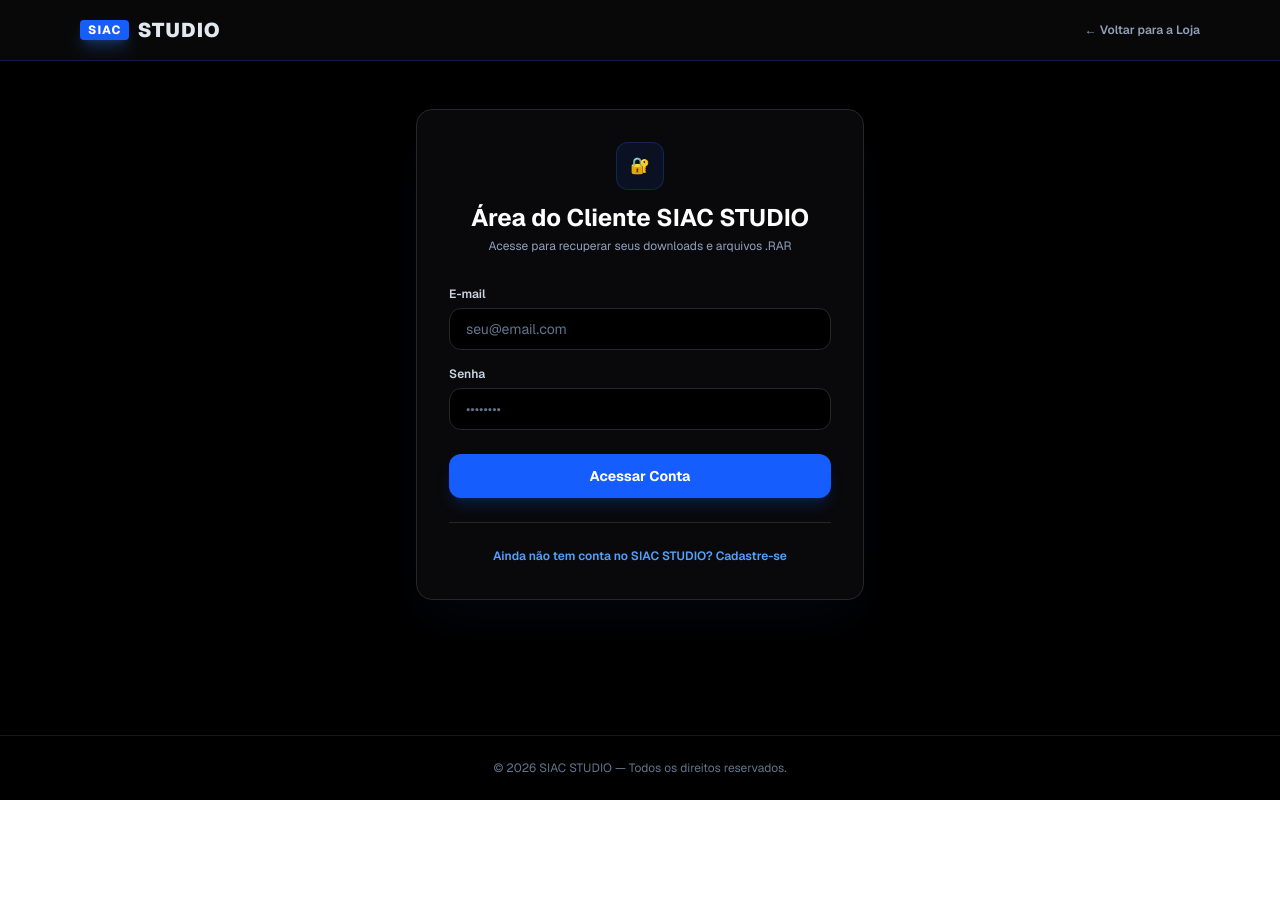
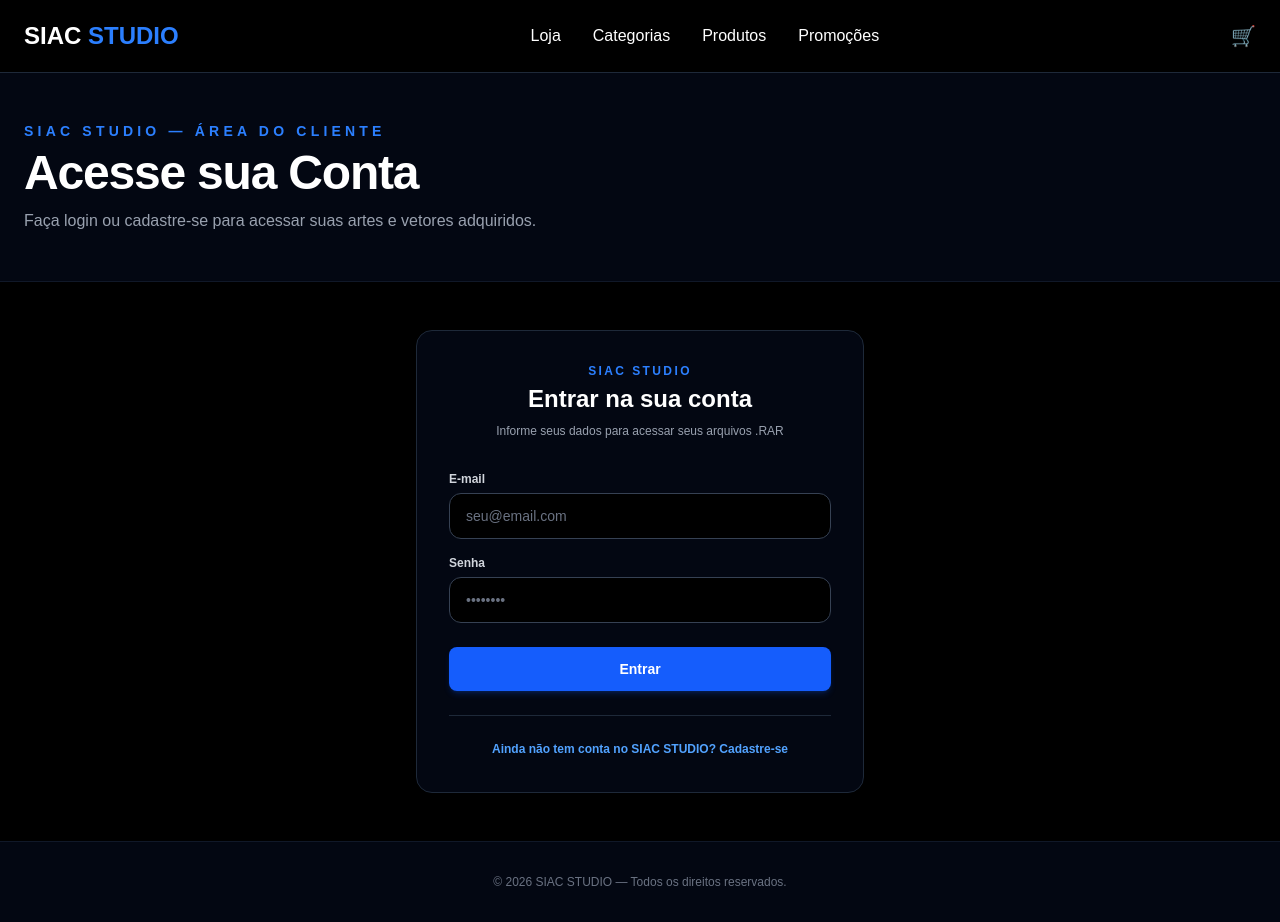
Before and after one commit to sergioitalo10/SIAC-STUDIO, a Next.js app: page /minha-conta in a window 1280 px wide. Before the commit the page ends 800 px from the top, so only its background shows below. Built offline with nearby package versions, Linux system fonts and the light colour scheme.

Commit message:
Feat: Padronização completa do layout SIAC STUDIO e integração da Área do Cliente com a Home

```diff
--- a/src/app/minha-conta/page.tsx
+++ b/src/app/minha-conta/page.tsx
@@ -2,6 +2,7 @@
 
 import { useState, useEffect } from "react";
 import Link from "next/link";
+import CartButton from "@/components/CartButton";
 
 interface ItemPedido {
   id: number;
@@ -34,9 +35,13 @@
   useEffect(() => {
     const sessaoSalva = localStorage.getItem("cliente_sessao");
     if (sessaoSalva) {
+      try {
         const datos = JSON.parse(sessaoSalva);
         setUsuario(datos);
         carregarPedidos(datos.email);
+      } catch (e) {
+        console.error("Erro ao ler sessão local:", e);
+      }
     }
   }, []);
 
@@ -94,90 +99,114 @@
   };
 
   return (
-    <div className="min-h-screen bg-black text-slate-100 flex flex-col justify-between font-sans">
-      {/* CABEÇALHO SIAC STUDIO */}
-      <header className="border-b border-blue-900/40 bg-zinc-950/90 backdrop-blur sticky top-0 z-50">
-        <div className="max-w-6xl mx-auto px-4 py-4 flex justify-between items-center">
-          <Link href="/" className="text-xl font-black tracking-wider text-white flex items-center gap-2">
-            <span className="bg-blue-600 text-white px-2 py-0.5 rounded font-extrabold text-xs shadow-lg shadow-blue-500/30">SIAC</span>
-            <span className="text-slate-200">STUDIO</span>
+    <main className="min-h-screen bg-black text-white flex flex-col justify-between">
+      {/* CABEÇALHO IDÊNTICO À HOME */}
+      <header className="border-b border-gray-800 bg-black sticky top-0 z-50 backdrop-blur-md bg-black/90">
+        <div className="mx-auto flex max-w-7xl items-center justify-between px-6 py-5">
+          <Link href="/" className="text-2xl font-bold">
+            SIAC <span className="text-blue-500">STUDIO</span>
           </Link>
 
-          <Link href="/" className="text-xs font-semibold text-slate-400 hover:text-blue-400 transition flex items-center gap-1">
-            ← Voltar para a Loja
+          <nav className="hidden gap-8 md:flex">
+            <Link href="/" className="hover:text-blue-500 transition">
+              Loja
             </Link>
+            <Link href="/#categorias" className="hover:text-blue-500 transition">
+              Categorias
+            </Link>
+            <Link href="/#produtos" className="hover:text-blue-500 transition">
+              Produtos
+            </Link>
+            <Link href="/#destaques" className="hover:text-blue-500 transition">
+              Promoções
+            </Link>
+          </nav>
+
+          <div className="flex items-center gap-4">
+            {usuario && (
+              <button
+                onClick={handleLogout}
+                className="text-sm font-semibold text-gray-400 hover:text-white transition px-2 py-1"
+              >
+                Sair
+              </button>
+            )}
+            <CartButton />
+          </div>
         </div>
       </header>
 
-      {/* CONTEÚDO PRINCIPAL */}
-      <main className="max-w-4xl mx-auto px-4 py-12 flex-1 w-full">
+      {/* BANNER PRINCIPAL DO PAINEL */}
+      <section className="relative overflow-hidden bg-gray-950 border-b border-gray-900">
+        <div className="mx-auto max-w-7xl px-6 py-12">
+          <p className="mb-2 text-sm font-semibold uppercase tracking-[0.3em] text-blue-500">
+            SIAC STUDIO — ÁREA DO CLIENTE
+          </p>
+
+          <h1 className="text-3xl font-bold tracking-tight md:text-5xl">
+            {usuario ? `Olá, ${usuario.nome}!` : "Acesse sua Conta"}
+          </h1>
+
+          <p className="mt-3 max-w-2xl text-base text-gray-400">
+            {usuario
+              ? `Gerencie e resgate o download ilimitado dos seus pacotes .RAR associados ao e-mail ${usuario.email}.`
+              : "Faça login ou cadastre-se para acessar suas artes e vetores adquiridos."}
+          </p>
+        </div>
+      </section>
+
+      {/* CONTEÚDO PRINCIPAL (DASHBOARD OU LOGIN) */}
+      <section className="mx-auto max-w-7xl px-6 py-12 flex-1 w-full">
         {usuario ? (
-          /* DASHBOARD DO CLIENTE LOGADO */
+          /* DASHBOARD LOGADO */
           <div className="space-y-8">
-            {/* Banner de Boas-Vindas */}
-            <div className="bg-gradient-to-r from-zinc-950 via-slate-900 to-zinc-950 border border-blue-900/50 rounded-2xl p-6 md:p-8 flex flex-col md:flex-row justify-between items-start md:items-center gap-4 shadow-2xl shadow-blue-950/20">
+            <div className="flex items-center justify-between border-b border-gray-800 pb-4">
               <div>
-                <span className="inline-block px-3 py-1 bg-blue-500/10 text-blue-400 text-xs font-semibold rounded-full border border-blue-500/20 mb-2">
-                  Área Exclusiva do Cliente
+                <p className="text-sm font-semibold uppercase tracking-wider text-blue-500">
+                  Meus Downloads
+                </p>
+                <h2 className="mt-1 text-2xl font-bold">Pacotes e Arquivos Liberados</h2>
+              </div>
+              <span className="text-sm text-gray-400">
+                {pedidos.length} {pedidos.length === 1 ? "pedido encontrado" : "pedidos encontrados"}
               </span>
-                <h1 className="text-2xl md:text-3xl font-bold text-white">Bem-vindo(a), {usuario.nome}!</h1>
-                <p className="text-sm text-slate-400 mt-1">{usuario.email}</p>
-              </div>
-              <button
-                onClick={handleLogout}
-                className="px-4 py-2 text-xs font-semibold bg-zinc-900 hover:bg-zinc-800 text-slate-300 rounded-xl border border-zinc-700 transition"
-              >
-                Sair da Conta
-              </button>
-            </div>
-
-            {/* Lista de Pedidos & Downloads */}
-            <div className="space-y-4">
-              <div className="flex justify-between items-center">
-                <h2 className="text-xl font-bold text-white flex items-center gap-2">
-                  <svg className="w-5 h-5 text-blue-500" fill="none" stroke="currentColor" viewBox="0 0 24 24">
-                    <path strokeLinecap="round" strokeLinejoin="round" strokeWidth="2" d="M4 16v1a3 3 0 003 3h10a3 3 0 003-3v-1m-4-4l-4 4m0 0l-4-4m4 4V4" />
-                  </svg>
-                  Meus Arquivos Digitais (.RAR)
-                </h2>
-                <span className="text-xs text-slate-400">{pedidos.length} pedido(s) liberado(s)</span>
             </div>
 
             {carregandoPedidos ? (
-                <div className="text-center py-12 bg-zinc-950 rounded-2xl border border-zinc-800">
-                  <div className="animate-spin rounded-full h-8 w-8 border-b-2 border-blue-500 mx-auto mb-3"></div>
-                  <p className="text-sm text-slate-400">Buscando seus downloads no SIAC STUDIO...</p>
+              <div className="rounded-2xl border border-gray-800 bg-gray-950 px-6 py-16 text-center">
+                <div className="text-4xl animate-bounce">📦</div>
+                <h3 className="mt-4 text-xl font-bold">Carregando seus arquivos...</h3>
               </div>
             ) : pedidos.length === 0 ? (
-                <div className="text-center py-12 bg-zinc-950 rounded-2xl border border-dashed border-zinc-800 p-8">
-                  <div className="w-12 h-12 bg-blue-600/10 text-blue-400 rounded-full flex items-center justify-center mx-auto mb-4 border border-blue-500/20">
-                    📦
-                  </div>
-                  <h3 className="text-lg font-semibold text-white mb-1">Nenhum pedido liberado no momento</h3>
-                  <p className="text-sm text-slate-400 max-w-md mx-auto mb-6">
-                    Assim que o seu pagamento via PIX for aprovado, seus arquivos .RAR estarão salvos aqui para download ilimitado.
+              <div className="rounded-2xl border border-gray-800 bg-gray-950 px-6 py-16 text-center">
+                <div className="text-4xl">🔎</div>
+                <h3 className="mt-4 text-xl font-bold">Nenhum pedido liberado no momento</h3>
+                <p className="mt-2 text-gray-400 max-w-md mx-auto">
+                  Assim que o seu pagamento via PIX for aprovado, seus arquivos .RAR aparecerão aqui automaticamente.
                 </p>
                 <Link
-                    href="/"
-                    className="inline-flex items-center gap-2 px-5 py-2.5 bg-blue-600 hover:bg-blue-500 text-white font-bold rounded-xl text-sm transition shadow-lg shadow-blue-600/20"
+                  href="/#produtos"
+                  className="mt-6 inline-block rounded-lg bg-blue-600 px-6 py-3 font-semibold transition hover:bg-blue-500"
                 >
-                    Explorar Projetos no Site
+                  Explorar artes na loja
                 </Link>
               </div>
             ) : (
-                <div className="grid gap-4">
+              <div className="grid grid-cols-1 gap-6">
                 {pedidos.map((pedido) => (
                   <div
                     key={pedido.id}
-                      className="bg-zinc-950 border border-zinc-800/80 rounded-2xl p-5 hover:border-blue-900/50 transition"
+                    className="rounded-2xl border border-gray-800 bg-gray-950 p-6 transition hover:border-gray-700"
                   >
-                      <div className="flex flex-wrap justify-between items-center pb-4 mb-4 border-b border-zinc-800 gap-2">
+                    <div className="flex flex-wrap items-center justify-between pb-4 mb-4 border-b border-gray-800 gap-2">
                       <div>
-                          <span className="text-xs font-semibold text-slate-400">PEDIDO #{pedido.id}</span>
-                          <p className="text-xs text-slate-500">Pagamento confirmado via Mercado Pago</p>
+                        <span className="text-xs font-semibold tracking-wider text-blue-500 uppercase">
+                          PEDIDO #{pedido.id}
+                        </span>
+                        <p className="text-xs text-gray-400">Pagamento aprovado via Mercado Pago</p>
                       </div>
-                        <span className="px-3 py-1 text-xs font-bold bg-blue-500/10 text-blue-400 rounded-full border border-blue-500/20 flex items-center gap-1.5">
-                          <span className="w-1.5 h-1.5 rounded-full bg-blue-400 animate-pulse"></span>
+                      <span className="rounded-full bg-blue-500/10 border border-blue-500/30 px-3 py-1 text-xs font-semibold text-blue-400 flex items-center gap-1.5">
+                        <span className="h-1.5 w-1.5 rounded-full bg-blue-400 animate-pulse"></span>
                         Aprovado
                       </span>
                     </div>
@@ -186,7 +215,7 @@
                       {pedido.itens.map((item) => (
                         <div
                           key={item.id}
-                            className="flex flex-col sm:flex-row justify-between items-start sm:items-center bg-black/80 p-4 rounded-xl border border-zinc-800/80 gap-4"
+                          className="flex flex-col sm:flex-row justify-between items-start sm:items-center bg-black/80 p-4 rounded-xl border border-gray-800 gap-4"
                         >
                           <div className="flex items-center gap-3">
                             <div className="w-10 h-10 bg-blue-600/10 text-blue-400 rounded-lg flex items-center justify-center font-bold text-xs border border-blue-500/20">
@@ -194,13 +223,13 @@
                             </div>
                             <div>
                               <h4 className="font-semibold text-white text-sm">{item.nome}</h4>
-                                <p className="text-xs text-slate-400">Arquivo Digital SIAC STUDIO</p>
+                              <p className="text-xs text-gray-400">Arquivo Digital SIAC STUDIO</p>
                             </div>
                           </div>
                           <a
                             href={`/api/download/${pedido.id}/${item.id}`}
                             download
-                              className="w-full sm:w-auto text-center px-5 py-2.5 bg-blue-600 hover:bg-blue-500 text-white font-bold text-sm rounded-xl transition shadow-lg shadow-blue-600/20"
+                            className="w-full sm:w-auto text-center px-6 py-2.5 bg-blue-600 hover:bg-blue-500 text-white font-semibold text-sm rounded-lg transition shadow-md shadow-blue-600/20"
                           >
                             Baixar Arquivo (.RAR)
                           </a>
@@ -212,20 +241,19 @@
               </div>
             )}
           </div>
-          </div>
         ) : (
           /* FORMULÁRIO DE LOGIN / CADASTRO */
-          <div className="max-w-md mx-auto bg-zinc-950 border border-zinc-800 rounded-2xl p-8 shadow-2xl shadow-blue-950/20">
+          <div className="max-w-md mx-auto rounded-2xl border border-gray-800 bg-gray-950 p-8 shadow-2xl">
             <div className="text-center mb-8">
-              <div className="inline-flex items-center justify-center w-12 h-12 bg-blue-600/10 rounded-xl text-blue-400 mb-3 border border-blue-500/20">
-                🔐
-              </div>
-              <h1 className="text-2xl font-bold text-white">
-                {isLogin ? "Área do Cliente SIAC STUDIO" : "Criar sua Conta"}
-              </h1>
-              <p className="text-xs text-slate-400 mt-1">
+              <p className="text-xs font-semibold uppercase tracking-[0.2em] text-blue-500 mb-1">
+                SIAC STUDIO
+              </p>
+              <h2 className="text-2xl font-bold text-white">
+                {isLogin ? "Entrar na sua conta" : "Criar nova conta"}
+              </h2>
+              <p className="text-xs text-gray-400 mt-2">
                 {isLogin
-                  ? "Acesse para recuperar seus downloads e arquivos .RAR"
+                  ? "Informe seus dados para acessar seus arquivos .RAR"
                   : "Cadastre-se para acompanhar seu histórico de compras"}
               </p>
             </div>
@@ -239,38 +267,38 @@
             <form onSubmit={handleSubmit} className="space-y-4">
               {!isLogin && (
                 <div>
-                  <label className="block text-xs font-semibold text-slate-300 mb-1.5">Nome Completo</label>
+                  <label className="block text-xs font-semibold text-gray-300 mb-1.5">Nome Completo</label>
                   <input
                     type="text"
                     required
                     value={nome}
                     onChange={(e) => setNome(e.target.value)}
-                    className="w-full px-4 py-2.5 bg-black border border-zinc-800 rounded-xl text-white placeholder-slate-500 text-sm focus:outline-none focus:border-blue-500 transition"
-                    placeholder="Seu nome"
+                    className="w-full rounded-xl border border-gray-700 bg-black px-4 py-3 text-white text-sm outline-none transition placeholder:text-gray-500 focus:border-blue-500"
+                    placeholder="Seu nome completo"
                   />
                 </div>
               )}
 
               <div>
-                <label className="block text-xs font-semibold text-slate-300 mb-1.5">E-mail</label>
+                <label className="block text-xs font-semibold text-gray-300 mb-1.5">E-mail</label>
                 <input
                   type="email"
                   required
                   value={email}
                   onChange={(e) => setEmail(e.target.value)}
-                  className="w-full px-4 py-2.5 bg-black border border-zinc-800 rounded-xl text-white placeholder-slate-500 text-sm focus:outline-none focus:border-blue-500 transition"
+                  className="w-full rounded-xl border border-gray-700 bg-black px-4 py-3 text-white text-sm outline-none transition placeholder:text-gray-500 focus:border-blue-500"
                   placeholder="seu@email.com"
                 />
               </div>
 
               <div>
-                <label className="block text-xs font-semibold text-slate-300 mb-1.5">Senha</label>
+                <label className="block text-xs font-semibold text-gray-300 mb-1.5">Senha</label>
                 <input
                   type="password"
                   required
                   value={senha}
                   onChange={(e) => setSenha(e.target.value)}
-                  className="w-full px-4 py-2.5 bg-black border border-zinc-800 rounded-xl text-white placeholder-slate-500 text-sm focus:outline-none focus:border-blue-500 transition"
+                  className="w-full rounded-xl border border-gray-700 bg-black px-4 py-3 text-white text-sm outline-none transition placeholder:text-gray-500 focus:border-blue-500"
                   placeholder="••••••••"
                 />
               </div>
@@ -278,13 +306,13 @@
               <button
                 type="submit"
                 disabled={carregando}
-                className="w-full py-3 bg-blue-600 hover:bg-blue-500 text-white font-bold rounded-xl transition shadow-lg shadow-blue-600/20 text-sm disabled:opacity-50 mt-2"
+                className="w-full rounded-lg bg-blue-600 py-3 text-sm font-semibold text-white transition hover:bg-blue-500 disabled:opacity-50 mt-2 shadow-md shadow-blue-600/20"
               >
-                {carregando ? "Entrando..." : isLogin ? "Acessar Conta" : "Criar Minha Conta"}
+                {carregando ? "Acessando..." : isLogin ? "Entrar" : "Criar conta"}
               </button>
             </form>
 
-            <div className="mt-6 text-center border-t border-zinc-800 pt-5">
+            <div className="mt-6 text-center border-t border-gray-800 pt-5">
               <button
                 onClick={() => {
                   setIsLogin(!isLogin);
@@ -299,12 +327,12 @@
             </div>
           </div>
         )}
-      </main>
+      </section>
 
-      {/* RODAPÉ SIAC STUDIO */}
-      <footer className="border-t border-zinc-900 bg-black py-6 text-center text-xs text-slate-500">
+      {/* RODAPÉ DESTAQUES / IGUAL À HOME */}
+      <footer className="border-t border-gray-900 bg-gray-950 py-8 text-center text-xs text-gray-500">
         <p>© 2026 SIAC STUDIO — Todos os direitos reservados.</p>
       </footer>
-    </div>
+    </main>
   );
 }
--- a/src/app/page.tsx
+++ b/src/app/page.tsx
@@ -1,6 +1,7 @@
 "use client";
 
-import { useMemo, useState } from "react";
+import { useMemo, useState, useEffect } from "react";
+import Link from "next/link";
 import ProductCard from "@/components/ProductCard";
 import CartButton from "@/components/CartButton";
 import { products } from "@/data/products";
@@ -8,6 +9,19 @@
 export default function Home() {
   const [busca, setBusca] = useState("");
   const [categoriaSelecionada, setCategoriaSelecionada] = useState("Todas");
+  const [usuario, setUsuario] = useState<{ id: number; nome: string; email: string } | null>(null);
+
+  // Carrega a sessão do usuário caso esteja logado
+  useEffect(() => {
+    const sessaoSalva = localStorage.getItem("cliente_sessao");
+    if (sessaoSalva) {
+      try {
+        setUsuario(JSON.parse(sessaoSalva));
+      } catch (e) {
+        console.error("Erro ao carregar sessão:", e);
+      }
+    }
+  }, []);
 
   const categorias = useMemo(() => {
     return ["Todas", ...new Set(products.map((product) => product.categoria))];
@@ -41,36 +55,58 @@
   return (
     <main className="min-h-screen bg-black text-white">
 
-      {/* CABEÇALHO */}
-      <header className="border-b border-gray-800 bg-black">
+      {/* CABEÇALHO INTEGRADO */}
+      <header className="border-b border-gray-800 bg-black sticky top-0 z-50 backdrop-blur-md bg-black/90">
         <div className="mx-auto flex max-w-7xl items-center justify-between px-6 py-5">
 
-          <div className="text-2xl font-bold">
+          <Link href="/" className="text-2xl font-bold">
             SIAC <span className="text-blue-500">STUDIO</span>
-          </div>
+          </Link>
 
           <nav className="hidden gap-8 md:flex">
-            <a href="#" className="hover:text-blue-500">
+            <a href="#" className="hover:text-blue-500 transition">
               Loja
             </a>
 
-            <a href="#categorias" className="hover:text-blue-500">
+            <a href="#categorias" className="hover:text-blue-500 transition">
               Categorias
             </a>
 
-            <a href="#produtos" className="hover:text-blue-500">
+            <a href="#produtos" className="hover:text-blue-500 transition">
               Produtos
             </a>
 
-            <a href="#destaques" className="hover:text-blue-500">
+            <a href="#destaques" className="hover:text-blue-500 transition">
               Promoções
             </a>
           </nav>
 
           <div className="flex items-center gap-4">
-            <span className="text-xl">
-              🔎
-            </span>
+            {/* ÁREA DE LOGIN / CLIENTE */}
+            {usuario ? (
+              <Link
+                href="/minha-conta"
+                className="flex items-center gap-2 rounded-lg border border-blue-500/40 bg-blue-950/40 px-3.5 py-1.5 text-sm font-semibold text-blue-400 transition hover:border-blue-500 hover:bg-blue-900/50"
+              >
+                <span className="h-2 w-2 rounded-full bg-blue-400 animate-pulse"></span>
+                <span>Olá, {usuario.nome.split(" ")[0]}</span>
+              </Link>
+            ) : (
+              <div className="flex items-center gap-2">
+                <Link
+                  href="/minha-conta"
+                  className="text-sm font-semibold text-gray-300 hover:text-white transition px-2 py-1"
+                >
+                  Entrar
+                </Link>
+                <Link
+                  href="/minha-conta"
+                  className="rounded-lg bg-blue-600 px-4 py-2 text-sm font-semibold text-white transition hover:bg-blue-500 shadow-md shadow-blue-600/20"
+                >
+                  Criar conta
+                </Link>
+              </div>
+            )}
 
             <CartButton />
           </div>
--- /dev/null
+++ b/src/components/Header.tsx
@@ -0,0 +1,71 @@
+"use client";
+
+import { useState, useEffect } from "react";
+import Link from "next/link";
+
+export default function Header() {
+  const [usuario, setUsuario] = useState<{ nome: string; email: string } | null>(null);
+
+  useEffect(() => {
+    // Verifica se há sessão ativa salva no navegador
+    const sessaoSalva = localStorage.getItem("cliente_sessao");
+    if (sessaoSalva) {
+      try {
+        setUsuario(JSON.parse(sessaoSalva));
+      } catch (e) {
+        console.error("Erro ao ler sessão local:", e);
+      }
+    }
+  }, []);
+
+  return (
+    <header className="border-b border-blue-900/40 bg-zinc-950/90 backdrop-blur sticky top-0 z-50">
+      <div className="max-w-7xl mx-auto px-4 sm:px-6 lg:px-8 py-4 flex justify-between items-center">
+        {/* LOGO SIAC STUDIO */}
+        <Link href="/" className="text-xl font-black tracking-wider text-white flex items-center gap-2">
+          <span className="bg-blue-600 text-white px-2.5 py-1 rounded-lg font-extrabold text-xs shadow-lg shadow-blue-500/30">
+            SIAC
+          </span>
+          <span className="text-slate-100 font-bold">STUDIO</span>
+        </Link>
+
+        {/* NAVEGAÇÃO & ÁREA DO CLIENTE */}
+        <div className="flex items-center gap-4">
+          <Link
+            href="/#catalogo"
+            className="hidden md:inline-block text-xs font-semibold text-slate-300 hover:text-blue-400 transition"
+          >
+            Catálogo de Artes
+          </Link>
+
+          {usuario ? (
+            /* USUÁRIO LOGADO */
+            <Link
+              href="/minha-conta"
+              className="flex items-center gap-2 px-4 py-2 bg-blue-950/60 border border-blue-800/60 hover:border-blue-500 rounded-xl transition text-xs text-blue-300 font-semibold"
+            >
+              <span className="w-2 h-2 rounded-full bg-blue-400 animate-pulse"></span>
+              <span>Olá, {usuario.nome.split(" ")[0]}</span>
+            </Link>
+          ) : (
+            /* VISITANTE (NÃO LOGADO) */
+            <div className="flex items-center gap-2">
+              <Link
+                href="/minha-conta"
+                className="px-4 py-2 text-xs font-semibold text-slate-300 hover:text-white transition"
+              >
+                Entrar
+              </Link>
+              <Link
+                href="/minha-conta"
+                className="px-4 py-2 bg-blue-600 hover:bg-blue-500 text-white text-xs font-bold rounded-xl transition shadow-lg shadow-blue-600/20"
+              >
+                Criar Conta
+              </Link>
+            </div>
+          )}
+        </div>
+      </div>
+    </header>
+  );
+}
```
Lines whose indentation alone changed are shown as unchanged.
